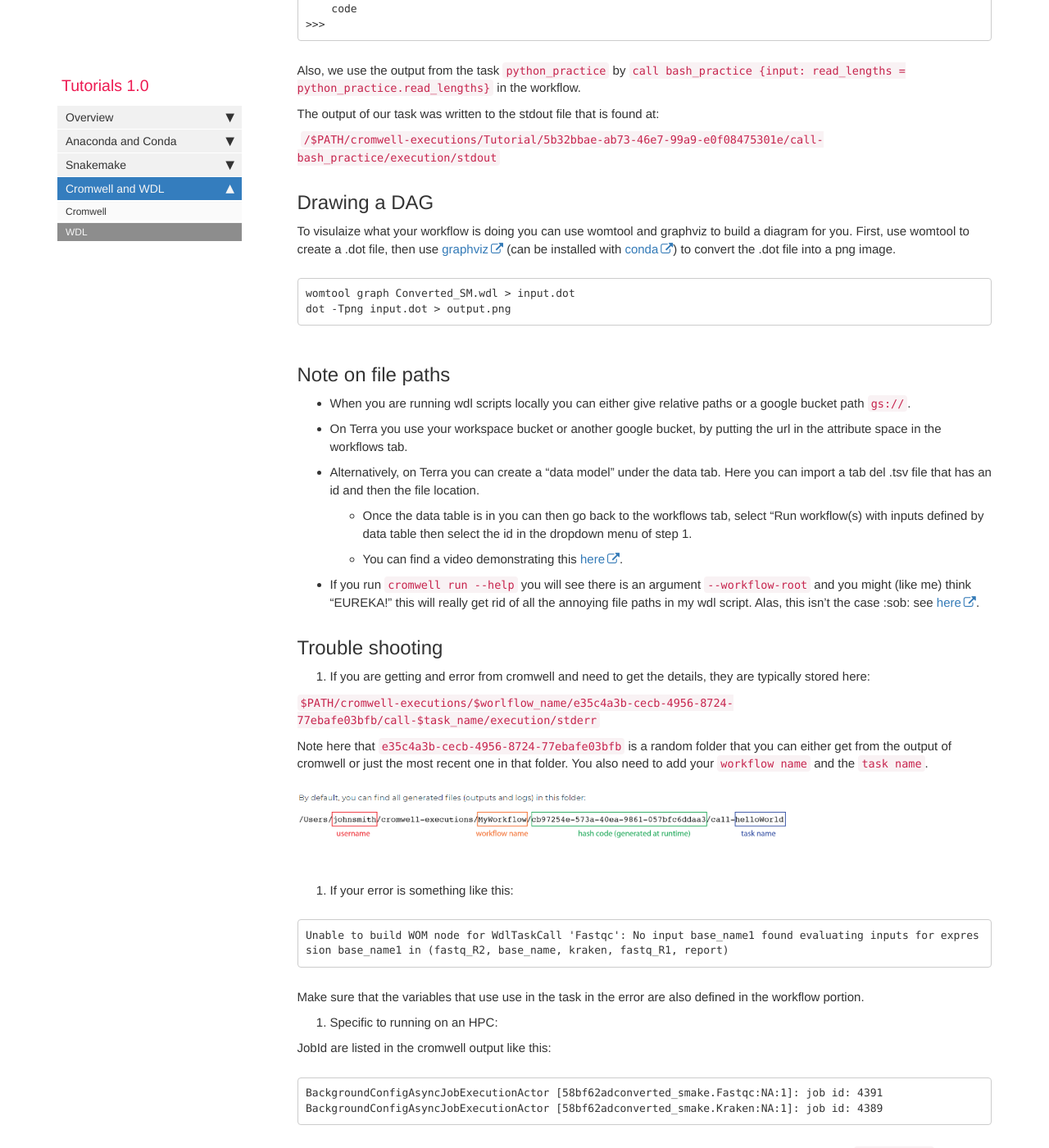
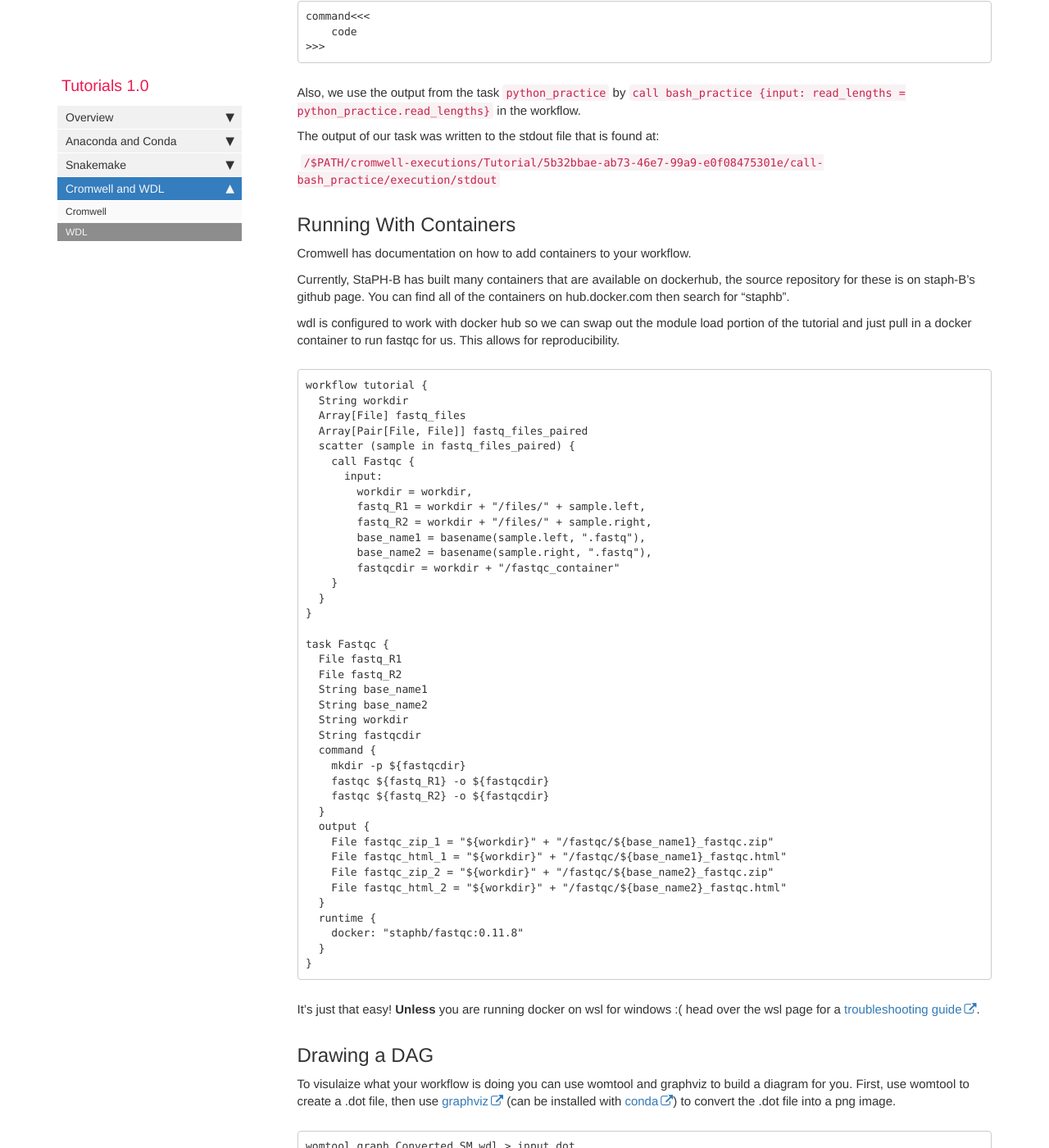
Before and after one commit to jvhagey/Tutorials, a Jekyll site: the page built from pages/mydoc/mydoc_wdl.md, in a window 1280 px wide and 1400 px high, scrolled down 25309 px. Shown: the whole window at 82% size. Built offline with Jekyll 4.4.1, drawn with Linux system fonts in a browser that asks for light colours; comment, search, counter and statistics services are not loaded; some of the changed text lies outside the part shown.

Commit message:
Update mydoc_wdl.md

````diff
--- a/pages/mydoc/mydoc_wdl.md
+++ b/pages/mydoc/mydoc_wdl.md
@@ -1111,6 +1111,59 @@ The output of our task was written to the stdout file that is found at:
  `/$PATH/cromwell-executions/Tutorial/5b32bbae-ab73-46e7-99a9-e0f08475301e/call-bash_practice/execution/stdout`
 
 
+## Running With Containers
+
+Cromwell has documentation on how to add containers to your workflow.
+
+Currently, StaPH-B has built many containers that are available on dockerhub, the source repository for these is on staph-B's github page. You can find all of the containers on hub.docker.com then search for "staphb".
+
+wdl is configured to work with docker hub so we can swap out the module load portion of the tutorial and just pull in a docker container to run fastqc for us. This allows for reproducibility.
+
+```
+workflow tutorial {
+  String workdir
+  Array[File] fastq_files
+  Array[Pair[File, File]] fastq_files_paired
+  scatter (sample in fastq_files_paired) {
+    call Fastqc {
+      input:
+        workdir = workdir,
+        fastq_R1 = workdir + "/files/" + sample.left,
+        fastq_R2 = workdir + "/files/" + sample.right,
+        base_name1 = basename(sample.left, ".fastq"),
+        base_name2 = basename(sample.right, ".fastq"),
+        fastqcdir = workdir + "/fastqc_container"
+    }
+  }
+}
+
+task Fastqc {
+  File fastq_R1
+  File fastq_R2
+  String base_name1
+  String base_name2
+  String workdir
+  String fastqcdir
+  command {
+    mkdir -p ${fastqcdir}
+    fastqc ${fastq_R1} -o ${fastqcdir}
+    fastqc ${fastq_R2} -o ${fastqcdir}
+  }
+  output {
+    File fastqc_zip_1 = "${workdir}" + "/fastqc/${base_name1}_fastqc.zip"
+    File fastqc_html_1 = "${workdir}" + "/fastqc/${base_name1}_fastqc.html"
+    File fastqc_zip_2 = "${workdir}" + "/fastqc/${base_name2}_fastqc.zip"
+    File fastqc_html_2 = "${workdir}" + "/fastqc/${base_name2}_fastqc.html"
+  }
+  runtime {
+    docker: "staphb/fastqc:0.11.8"
+  }
+}
+```
+
+It's just that easy! **Unless** you are running docker on wsl for windows :( head over the wsl page for a [troubleshooting guide](https://jvhagey.github.io/Tutorials/mydoc_wdl.html).
+
+
 ## Drawing a DAG
 
 To visulaize what your workflow is doing you can use womtool and graphviz to build a diagram for you. First, use womtool to create a .dot file, then use [graphviz](https://graphviz.org/) (can be installed with [conda](https://anaconda.org/anaconda/graphviz)) to convert the .dot file into a png image.
````
